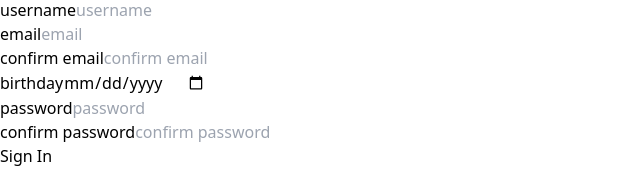
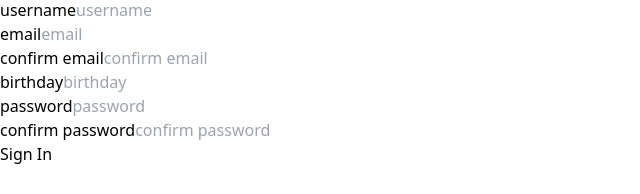
Before and after one commit to FinalProjectYZPIH/FinalProject, a React (Vite) app in the folder client/: page /signup in a window 1280 px wide. Shown: the part 122-316 px from the top of the page, without its empty margins (0-640 px from the left). Built offline with nearby package versions, Linux system fonts and the light colour scheme; no server answers.

Commit message:
updated inputcomponent & signupcomponent

```diff
--- /dev/null
+++ b/client/src/components/Inputs.jsx
@@ -0,0 +1,9 @@
+import React from 'react'
+
+export const Inputs = ({ children, ph }) => {
+    return (
+        <div className='flex justify-center items-center'>
+            <label htmlFor="firstname" className="my-4 text-sm text-white bg-transparent duration-300 transform -translate-y-6 scale-75 top-3 -z-10 origin-[0] peer-focus:left-0 peer-focus:text-blue-600 peer-focus:dark:text-blue-500 peer-placeholder-shown:scale-100 peer-placeholder-shown:translate-y-0 peer-focus:scale-75">{children}</label>
+            <input className="my-2 block w-72 py-2.3 px-0 text-sm text-white bg-transparent border-0 border-b-2 border-grey-300 appearance-none dark:focus:border-blue-500 focus:outline-none focus:ring-0 focus:text-white focus:border-blue-600" type="text" placeholder={ph} />
+        </div>)
+}
--- a/client/src/components/SignUpComponent.jsx
+++ b/client/src/components/SignUpComponent.jsx
@@ -1,61 +1,23 @@
 import React from 'react'
 import { ButtonSignIn } from './Buttons'
+import { Inputs } from './Inputs'
 
 export const SignUpComponent = () => {
     return (
-        <div className='flex items-center justify-center' >
+        <div className='flex items-center justify-center'>
             <div className="p-10 m-10 h-screen w-screen-sm bg-slate-800 border border-slate-400 rounded-md p-8 shadow-lg backdrop-filter backdrop-blur-sm bg-opacity-30 relative">
                 <h1 className="text-4xl text-white-bold text-center mb-6">SIGN UP</h1>
                 <form action="">
-                    <div className='flex justify-center items-center'>
-                        <label htmlFor="firstname" className="my-4 text-sm text-white bg-transparent duration-300 transform -translate-y-6 scale-75 top-3 -z-10 origin-[0] peer-focus:left-0 peer-focus:text-blue-600 peer-focus:dark:text-blue-500 peer-placeholder-shown:scale-100 peer-placeholder-shown:translate-y-0 peer-focus:scale-75">firstname</label>
-                        <input className="my-2 block w-72 py-2.3 px-0 text-sm text-white bg-transparent border-0 border-b-2 border-grey-300 appearance-none dark:focus:border-blue-500 focus:outline-none focus:ring-0 focus:text-white focus:border-blue-600" type="text" placeholder="firstname" />
-
-
-                    </div>
-                    <div className='flex justify-center items-center'>
-                        <label htmlFor="lastname" className="my-4 text-sm text-white bg-transparent duration-300 transform -translate-y-6 scale-75 top-3 -z-10 origin-[0] peer-focus:left-0 peer-focus:text-blue-600 peer-focus:dark:text-blue-500 peer-placeholder-shown:scale-100 peer-placeholder-shown:translate-y-0 peer-focus:scale-75">lastname</label>
-
-                        <input className=" my-2 block w-72 py-2.3 px-0 text-sm text-white bg-transparent border-0 border-b-2 border-grey-300 appearance-none dark:focus:border-blue-500 focus:outline-none focus:ring-0 focus:text-white focus:border-blue-600" type="text" placeholder="lastname" />
-
-                    </div>
-
-                    <div className='flex justify-center items-center'>
-                        <label htmlFor="username" className="my-4 text-sm text-white bg-transparent duration-300 transform -translate-y-6 scale-75 top-3 -z-10 origin-[0] peer-focus:left-0 peer-focus:text-blue-600 peer-focus:dark:text-blue-500 peer-placeholder-shown:scale-100 peer-placeholder-shown:translate-y-0 peer-focus:scale-75">username</label>
-
-                        <input className=" my-2 block w-72 py-2.3 px-0 text-sm text-white bg-transparent border-0 border-b-2 border-grey-300 appearance-none dark:focus:border-blue-500 focus:outline-none focus:ring-0 focus:text-white focus:border-blue-600" type="text" placeholder="username" />
-
-                    </div>
-                    <div className='flex justify-center items-center'>
-                        <label htmlFor="email" className="my-4 text-sm text-white bg-transparent duration-300 transform -translate-y-6 scale-75 top-3 -z-10 origin-[0] peer-focus:left-0 peer-focus:text-blue-600 peer-focus:dark:text-blue-500 peer-placeholder-shown:scale-100 peer-placeholder-shown:translate-y-0 peer-focus:scale-75">email</label>
-
-                        <input className="my-2 block w-72 py-2.3 px-0 text-sm text-white bg-transparent border-0 border-b-2 border-grey-300 appearance-none dark:focus:border-blue-500 focus:outline-none focus:ring-0 focus:text-white focus:border-blue-600" type="email" placeholder="email" />
-                    </div>
-
-                    <div className='flex justify-center items-center'>
-                        <label htmlFor="confirm email" className="my-4 text-sm text-white bg-transparent duration-300 transform -translate-y-6 scale-75 top-3 -z-10 origin-[0] peer-focus:left-0 peer-focus:text-blue-600 peer-focus:dark:text-blue-500 peer-placeholder-shown:scale-100 peer-placeholder-shown:translate-y-0 peer-focus:scale-75">confirm email</label>
-                        <input className="my-2 block w-72 py-2.3 text-sm text-white bg-transparent border-0 border-b-2 border-grey-300 appearance-none dark:focus:border-blue-500 focus:outline-none focus:ring-0 focus:text-white focus:border-blue-600" type="email" placeholder="confirm email" />
-                    </div>
-
-                    <div className='flex justify-center items-center'>
-                        <label htmlFor="birthday" className="my-4 text-sm text-white bg-transparent duration-300 transform -translate-y-6 scale-75 top-3 -z-10 origin-[0] peer-focus:left-0 peer-focus:text-blue-600 peer-focus:dark:text-blue-500 peer-placeholder-shown:scale-100 peer-placeholder-shown:translate-y-0 peer-focus:scale-75">birthday</label>
-                        <input className=" my-2 block w-72 py-2.3 px-0 text-sm text-white bg-transparent border-0 border-b-2 border-grey-300 appearance-none dark:focus:border-blue-500 focus:outline-none focus:ring-0 focus:text-white focus:border-blue-600" type="date" placeholder="birthday" />
-                    </div>
-
-                    <div className='flex justify-center items-center'>
-                        <label htmlFor="password" className="my-4 text-sm text-white bg-transparent duration-300 transform -translate-y-6 scale-75 top-3 -z-10 origin-[0] peer-focus:left-0 peer-focus:text-blue-600 peer-focus:dark:text-blue-500 peer-placeholder-shown:scale-100 peer-placeholder-shown:translate-y-0 peer-focus:scale-75">password</label>
-                        <input className="block w-72 py-2.3 px-0 text-sm text-white bg-transparent border-0 border-b-2 border-grey-300 appearance-none dark:focus:border-blue-500 focus:outline-none focus:ring-0 focus:text-white focus:border-blue-600" type="password" placeholder="password" />
-                    </div>
-
-                    <div className='flex justify-center items-center'>
-                        <label htmlFor="confirm password" className="pl-0 pr-0 my-4 text-sm text-white bg-transparent duration-300 transform -translate-y-6 scale-75 top-3 -z-10 origin-[0] peer-focus:left-0 peer-focus:text-blue-600 peer-focus:dark:text-blue-500 peer-placeholder-shown:scale-100 peer-placeholder-shown:translate-y-0 peer-focus:scale-75">confirm password</label>
-                        <input className="pr-0 pl-0 block w-72 py-2 px-0 text-sm text-white bg-transparent border-0 border-b-2 border-grey-300 appearance-none dark:focus:border-blue-500 focus:outline-none focus:ring-0 focus:text-white focus:border-blue-600" type="password" placeholder="confirm password" />
-                    </div>
+                    <Inputs ph="firstname">firstname</Inputs>
+                    <Inputs ph="lastname">lastname</Inputs>
+                    <Inputs ph="username">username</Inputs>
+                    <Inputs ph="email">email</Inputs>
+                    <Inputs ph="confirm email">confirm email</Inputs>
+                    <Inputs ph="birthday">birthday</Inputs>
+                    <Inputs ph="password">password</Inputs>
+                    <Inputs ph="confirm password">confirm password</Inputs>
                     <ButtonSignIn />
-
                 </form>
-
-
             </div>
         </div>
     )
```
